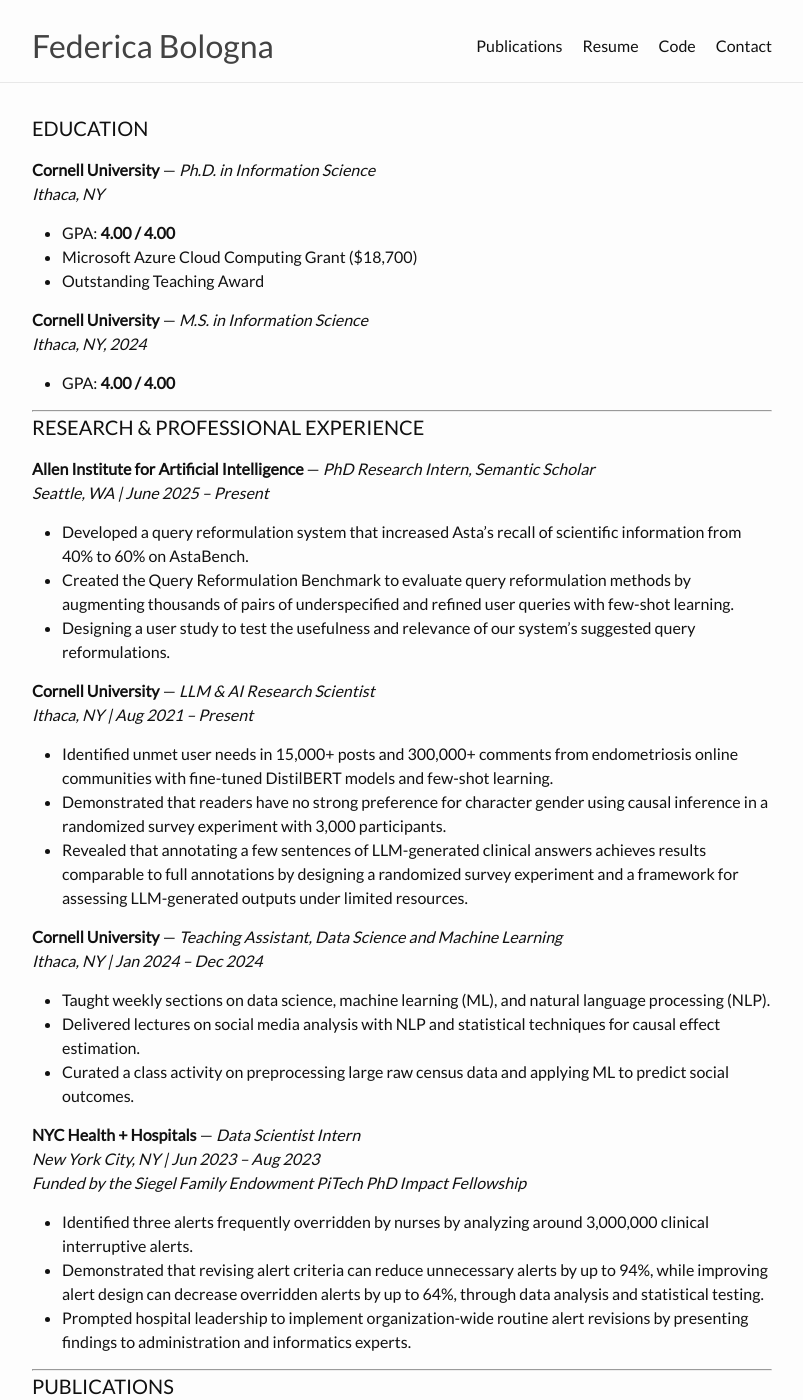
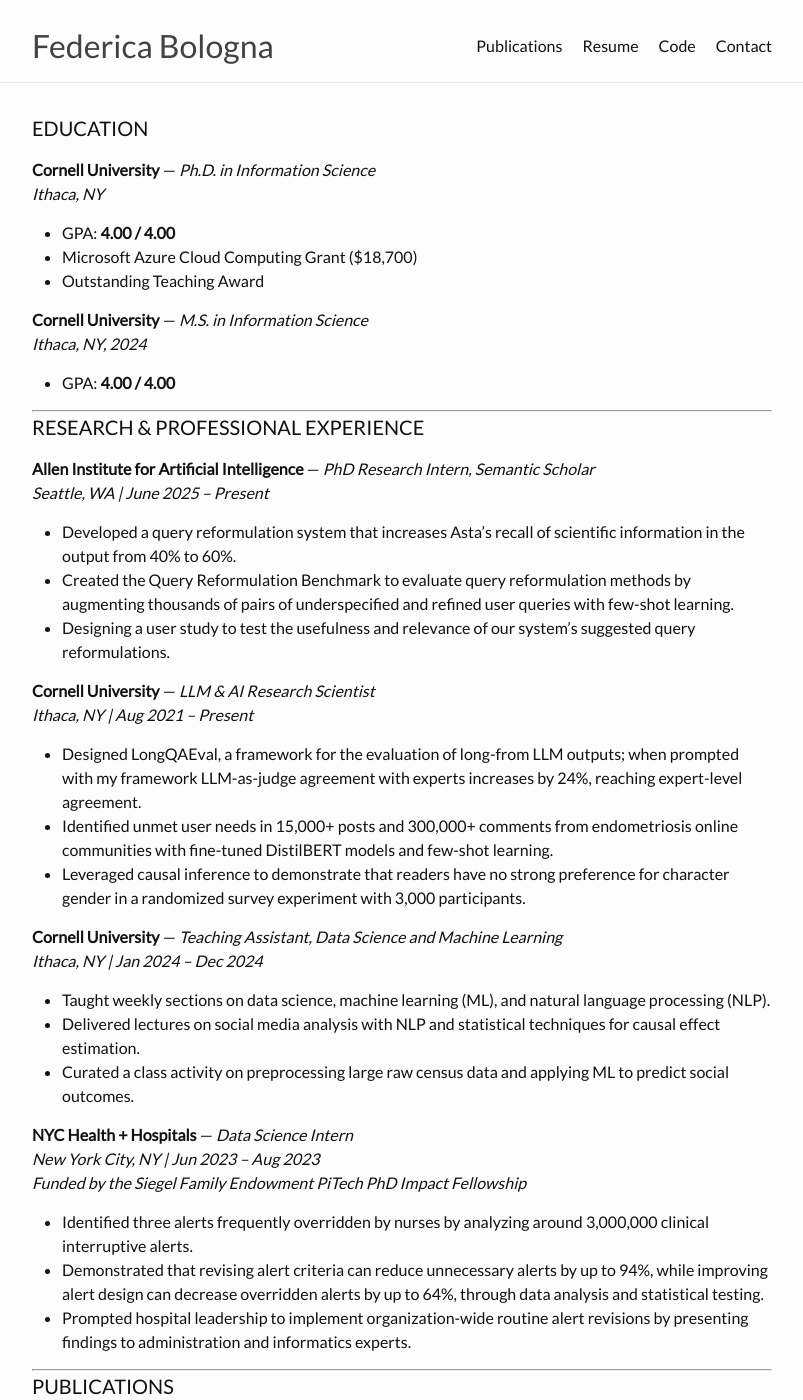
Before and after one commit to federicabologna/federicabologna.github.io, a Jekyll site: the page built from resume.markdown, in a window 1280 px wide and 1400 px high. Shown: the whole window, without its empty margins (238-1041 px from the left). Built offline with Jekyll 4.4.1, drawn with Linux system fonts in a browser that asks for light colours.

Commit message:
updated!

```diff
--- a/resume.markdown
+++ b/resume.markdown
@@ -22,15 +22,15 @@ permalink: /resume/
 
 **Allen Institute for Artificial Intelligence** — *PhD Research Intern, Semantic Scholar*
 *Seattle, WA | June 2025 – Present*
-- Developed a query reformulation system that increased Asta’s recall of scientific information from 40% to 60% on AstaBench.
+- Developed a query reformulation system that increases Asta’s recall of scientific information in the output from 40% to 60%.
 - Created the Query Reformulation Benchmark to evaluate query reformulation methods by augmenting thousands of pairs of underspecified and refined user queries with few-shot learning.
 - Designing a user study to test the usefulness and relevance of our system’s suggested query reformulations.
 
 **Cornell University** — *LLM & AI Research Scientist*
 *Ithaca, NY | Aug 2021 – Present*
+- Designed LongQAEval, a framework for the evaluation of long-from LLM outputs; when prompted with my framework LLM-as-judge agreement with experts increases by 24%, reaching expert-level agreement.
 - Identified unmet user needs in 15,000+ posts and 300,000+ comments from endometriosis online communities with fine-tuned DistilBERT models and few-shot learning.
-- Demonstrated that readers have no strong preference for character gender using causal inference in a randomized survey experiment with 3,000 participants.
-- Revealed that annotating a few sentences of LLM-generated clinical answers achieves results comparable to full annotations by designing a randomized survey experiment and a framework for assessing LLM-generated outputs under limited resources.
+- Leveraged causal inference to demonstrate that readers have no strong preference for character gender in a randomized survey experiment with 3,000 participants.
 
 **Cornell University** — *Teaching Assistant, Data Science and Machine Learning*
 *Ithaca, NY | Jan 2024 – Dec 2024*
@@ -38,7 +38,7 @@ permalink: /resume/
 - Delivered lectures on social media analysis with NLP and statistical techniques for causal effect estimation.
 - Curated a class activity on preprocessing large raw census data and applying ML to predict social outcomes.
 
-**NYC Health + Hospitals** — *Data Scientist Intern*
+**NYC Health + Hospitals** — *Data Science Intern*
 *New York City, NY | Jun 2023 – Aug 2023*
 *Funded by the Siegel Family Endowment PiTech PhD Impact Fellowship*
 - Identified three alerts frequently overridden by nurses by analyzing around 3,000,000 clinical interruptive alerts.
```
Also changed, not shown: publications.markdown (+5 -5 lines).
